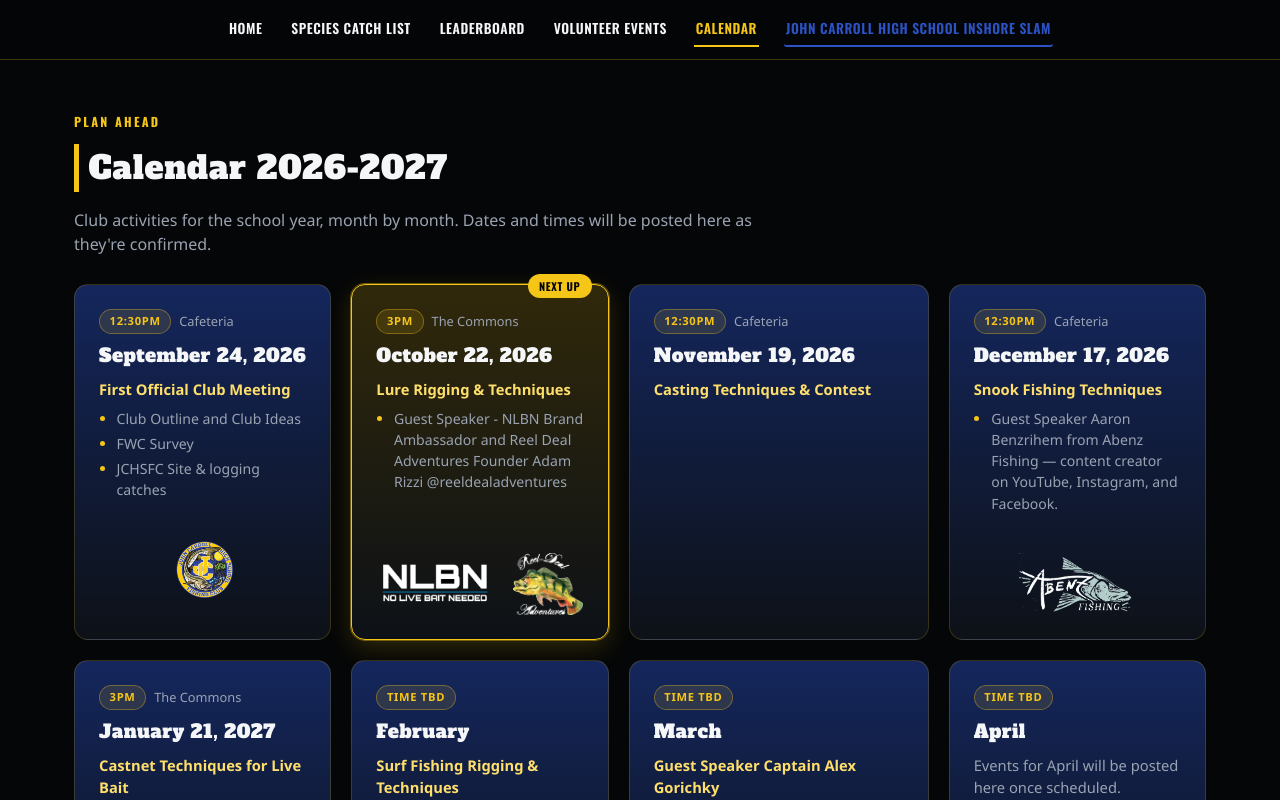
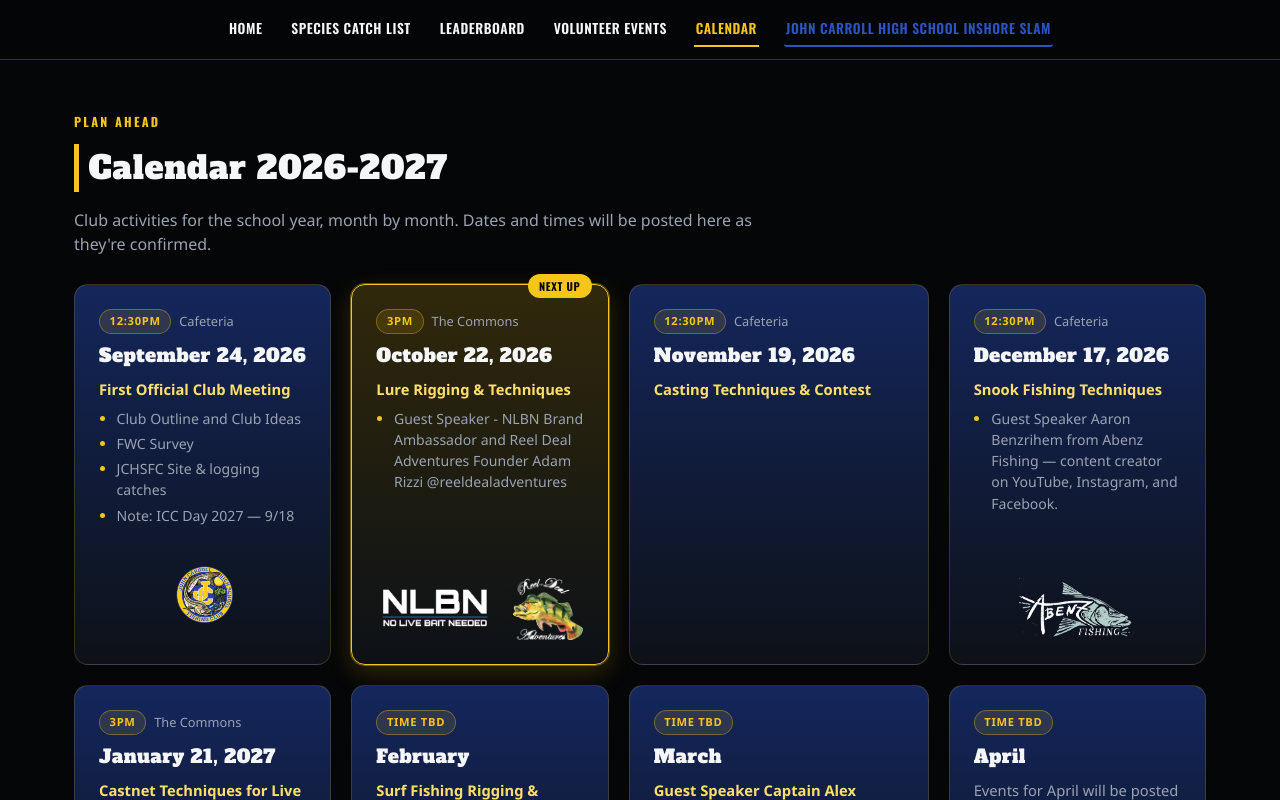
Before and after one commit to BlackJackFishCo/jchs-fishing-club, a React (Vite) app: page /#/calendar in a window 1280 px wide. Shown: the top 800 px of the page. Built offline with nearby package versions, Linux system fonts and the light colour scheme; no server answers.

Commit message:
Add ICC Day 2027 note to September calendar
Co-Authored-By: Claude Sonnet 5 <noreply@anthropic.com>
Claude-Session: https://claude.ai/code/session_01RZnQALsMGB7WQoNrtfRuQq

```diff
--- a/src/pages/Calendar.jsx
+++ b/src/pages/Calendar.jsx
@@ -41,6 +41,7 @@ const months = [
       'Club Outline and Club Ideas',
       'FWC Survey',
       'JCHSFC Site & logging catches',
+      'Note: ICC Day 2027 — 9/18',
     ],
     sponsors: [
       {
```
